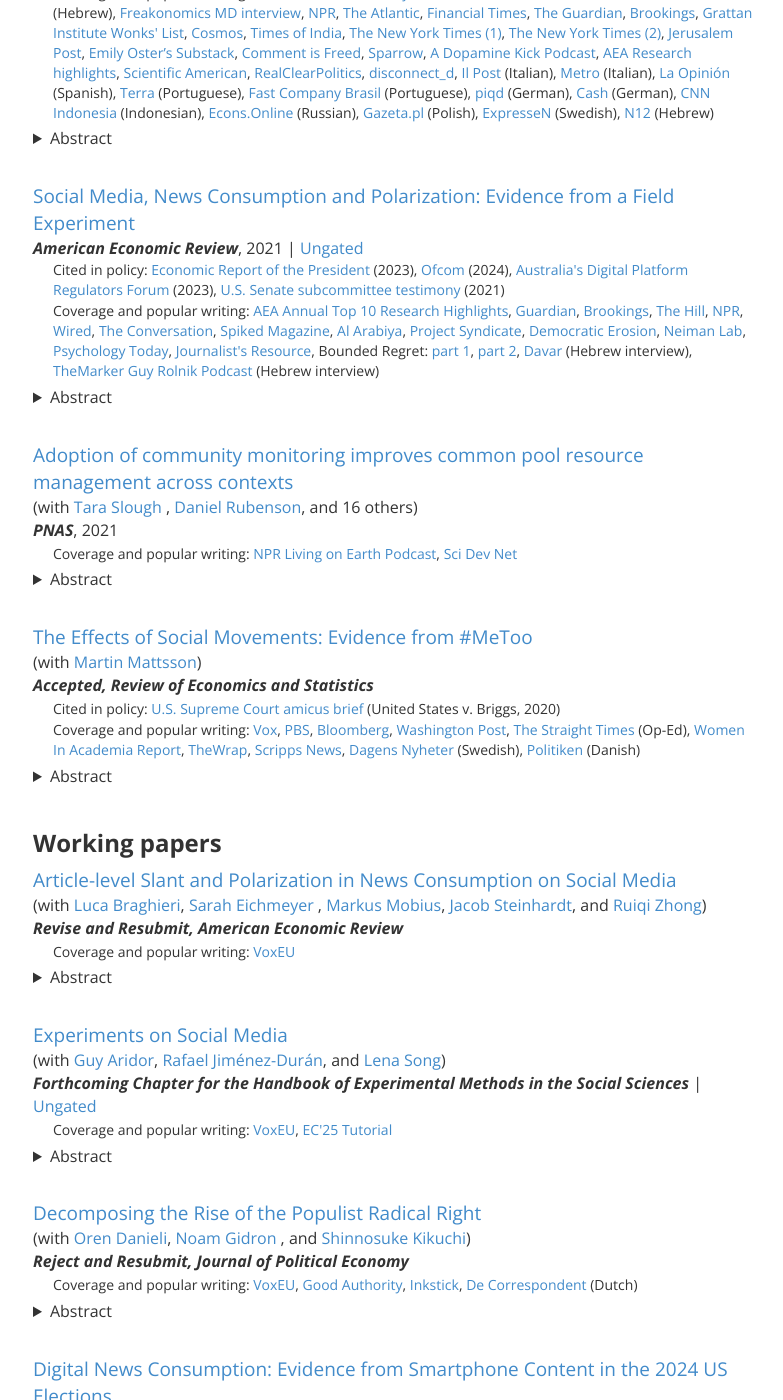
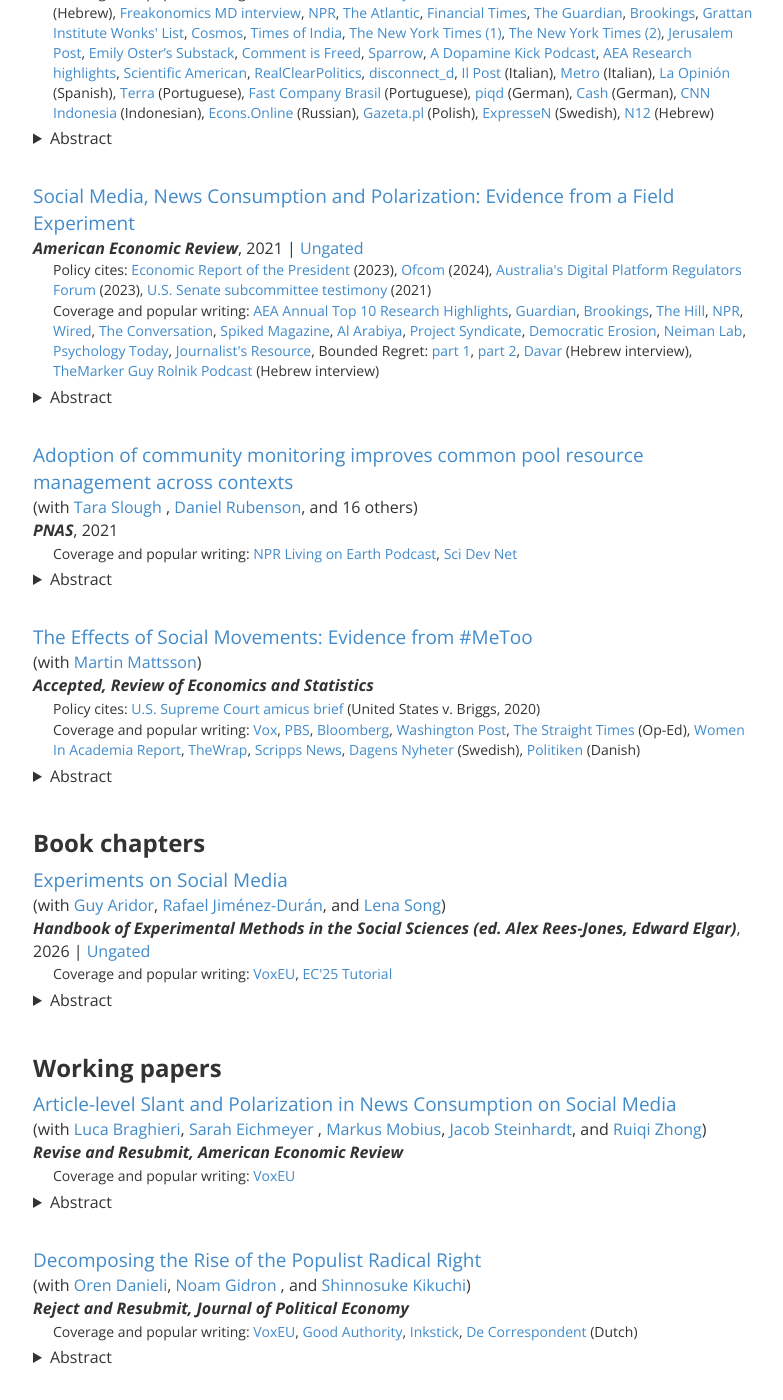
Before and after one commit to levyroee/levyroee.github.io, a Jekyll site: the page built from research/index.html, in a window 1280 px wide and 1400 px high, scrolled down 679 px. Shown: the whole window, without its empty margins (247-1030 px from the left). Built offline with Jekyll 4.4.1, drawn with Linux system fonts in a browser that asks for light colours; some of the changed text lies outside the part shown.

Commit message:
Move social media experiments handbook chapter to new Book chapters section
- Chapter published in Handbook of Experimental Methods in the Social Sciences (Elgar, 2026)
- Research page now lists sections in an explicit order
- Rename 'Cited in policy' label to 'Policy cites'

Co-Authored-By: Claude Opus 5.5 <noreply@anthropic.com>

```diff
--- a/_config.yml
+++ b/_config.yml
@@ -3,5 +3,6 @@ markdown: kramdown
 collections_dir: collections
 collections:
   - publications
+  - book-chapters
   - working-papers
   - zin-progress
--- a/research/index.html
+++ b/research/index.html
@@ -6,13 +6,16 @@ publications: active
 
 <div class="info">
 
-{% for collection in site.collections %}
-
-	{% assign myLabel = collection.label %}
+{% assign sections = "publications,book-chapters,working-papers,zin-progress" | split: "," %}
+{% for myLabel in sections %}
 
 	{% assign print-collection = false %}
 	{% if myLabel =="publications" %}
 		<p><h3><b>Publications</b></h3></p>
+		{% assign print-collection = true %}
+	{% endif %}
+	{% if myLabel=="book-chapters" %}
+		<p><h3><b>Book chapters</b></h3></p>
 		{% assign print-collection = true %}
 	{% endif %}
 	{% if myLabel=="zin-progress" %}
@@ -59,7 +62,7 @@ publications: active
 
 		  {% if reference.policy %}
    			<span style="font-size: 14px; margin-left: 20px; display:inline-block">
-			Cited in policy:
+			Policy cites:
 			{%- for item in reference.policy -%}
 				{% assign postText = "" %}
 				{% if item[1].post %}
```
Also changed, not shown: collections/_book-chapters/2022_socialmediaexp.md (renamed from collections/_working-papers/2022_socialmediaexp.md, +3 -2 lines).
